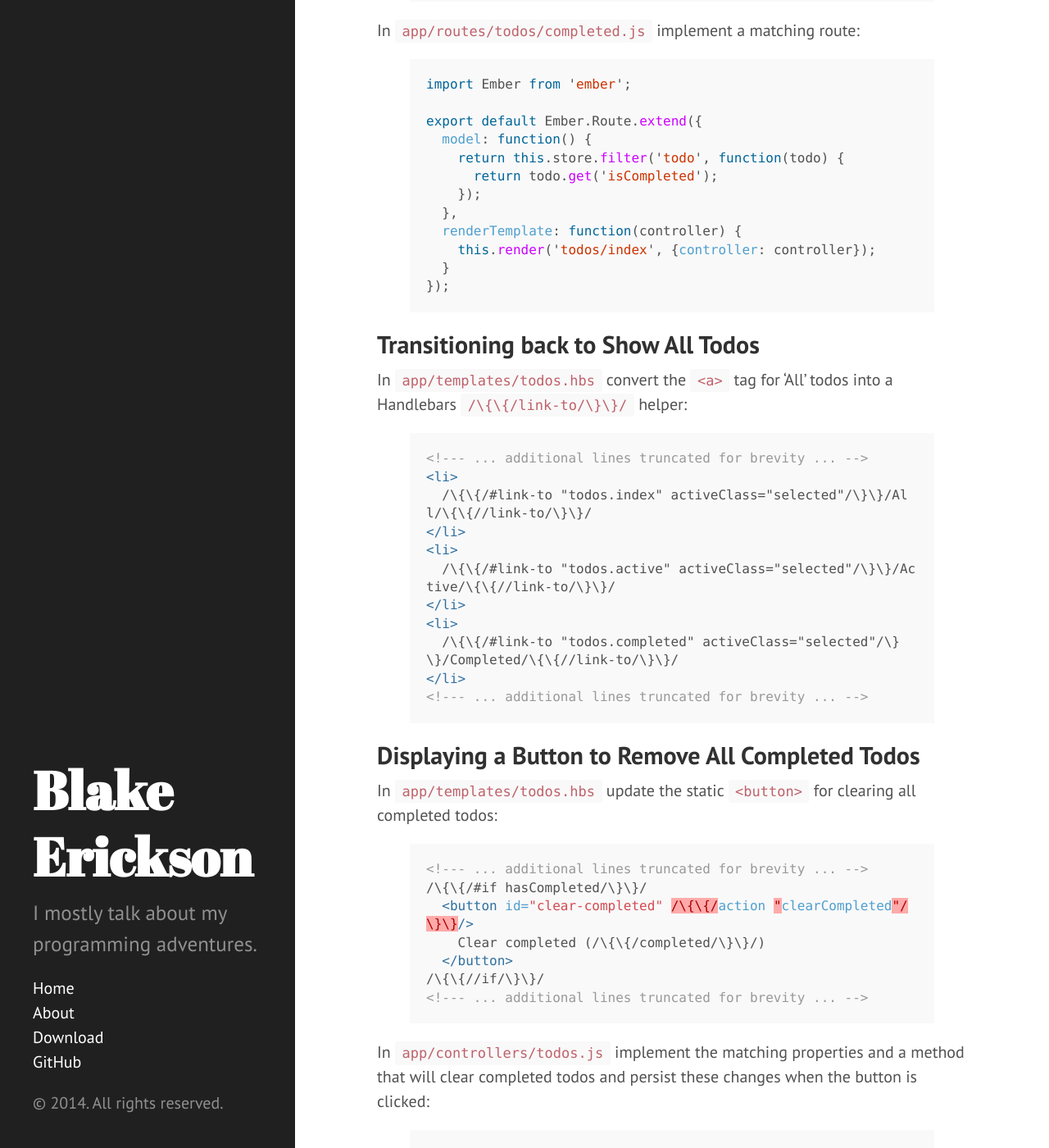
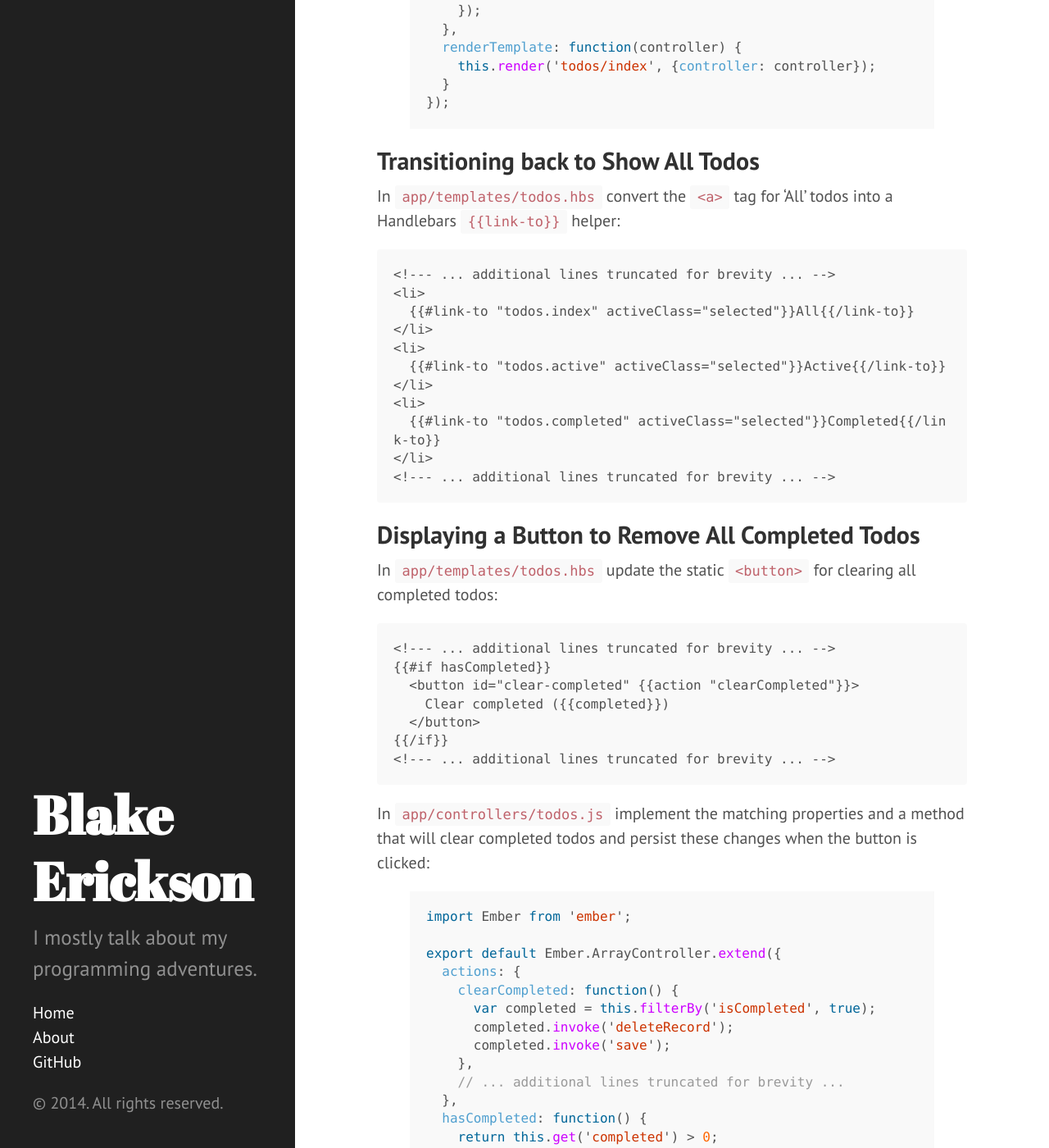
Before and after one commit to oblakeerickson/blakeerickson, a Jekyll site: the page built from _posts/2014-06-17-ember-cli-todomvc-tutorial.md, in a window 1280 px wide and 1400 px high, scrolled down 13883 px. Shown: the whole window at 82% size. Built offline with Jekyll 4.4.1, drawn with Linux system fonts in a browser that asks for light colours; Markdown is read by kramdown in place of the engine named in the settings; some of the changed text lies outside the part shown.

Commit message:
imported in more posts

```diff
--- a/_includes/sidebar.html
+++ b/_includes/sidebar.html
@@ -26,7 +26,6 @@
         {% endif %}
       {% endfor %}
 
-      <li class="sidebar-nav-item"><a href="{{ site.github.repo }}/archive/v{{ site.version }}.zip">Download</a></li>
       <li class="sidebar-nav-item"><a href="{{ site.github.repo }}">GitHub</a></li>
     </ul>
 
--- a/_posts/2014-06-16-ember-cli-todomvc-tutorial.md
+++ b/_posts/2014-06-17-ember-cli-todomvc-tutorial.md
@@ -127,9 +127,10 @@ Now copy the entire contents of the `app/templates/applicaiton.hbs` file into a
 
 Then replace the entire contents of the `app/templates/application.hbs` file with:
 
-{% highlight js %}
-/\{\{/outlet/\}\}/
-{% endhighlight %}
+{% raw %}
+    {{outlet}}
+{% endraw %}
+
 Now go back to your web browser and make sure everything still loaded okay.
 
 ## Modeling Data
@@ -137,27 +138,27 @@ Now go back to your web browser and make sure everything still loaded okay.
 Before we create our model we need to edit `Brocfile.js` so that ember-data will work:
 
 {% highlight js %}
-    app.import({
-      development: 'vendor/ember-data/ember-data.js',
-      production:  'vendor/ember-data/ember-data.prod.js'
-    }, {
-      'ember-data': [
-        'default'
-      ]
-    });
+app.import({
+  development: 'vendor/ember-data/ember-data.js',
+  production:  'vendor/ember-data/ember-data.prod.js'
+}, {
+  'ember-data': [
+    'default'
+  ]
+});
 {% endhighlight %}
 
 Create a file at `js/models/todo.js` and put the following code inside:
 
 {% highlight js %}
-    import DS from 'ember-data';
+import DS from 'ember-data';
 
-    var Todo = DS.Model.extend({
-      title: DS.attr('string'),
-      isCompleted: DS.attr('boolean')
-    });
+var Todo = DS.Model.extend({
+  title: DS.attr('string'),
+  isCompleted: DS.attr('boolean')
+});
 
-    export default Todo;
+export default Todo;
 {% endhighlight %}
 
 ## Using Fixtures
@@ -220,13 +221,13 @@ Now we need to add some handlebar code to our `app/templates/todos.hbs` template
 {% highlight html %}
 <!--- ... additional lines truncated for brevity ... -->
 <ul id="todo-list">
-  /\{\{/#each/\}\}/
+  {{ "{{#each" }}}}
     <li>
       <input type="checkbox" class="toggle">
-      <label>/\{\{/title/\}\}/</label>
+      <label>{{ "{{title" }}}}</label>
       <button class="destroy"></button>
     </li>
-  /\{\{//each/\}\}/
+  {{ "{{/each" }}}}
 </ul>
 <!--- ... additional lines truncated for brevity ... -->
 {% endhighlight %}
@@ -235,27 +236,27 @@ Now we need to add some handlebar code to our `app/templates/todos.hbs` template
 
 Update the `<li>` tag in `app/templates/todos.hbs`:
 
-{% highlight html %}
-<!--- ... additional lines truncated for brevity ... -->
-<li /\{\{/bind-attr class="isCompleted:completed"/\}\}/>
-  <input type="checkbox" class="toggle">
-  <label>/\{\{/title/\}\}/</label>
-  <button class="destroy"></button>
-</li>
-<!--- ... additional lines truncated for brevity ... -->
-{% endhighlight %}
+{% raw %}
+    <!--- ... additional lines truncated for brevity ... -->
+    <li {{bind-attr class="isCompleted:completed"}}>
+      <input type="checkbox" class="toggle">
+      <label>{{title}}</label>
+      <button class="destroy"></button>
+    </li>
+    <!--- ... additional lines truncated for brevity ... -->
+{% endraw %}
 
 ## Creating a New Model Instance
 
-At the top of `app/templates/todos.hbs` replace the new todo `<input>` with an `/\{\{/input/\}\}/` helper:
+At the top of `app/templates/todos.hbs` replace the new todo `<input>` with an `{{ "{{input" }}}}` helper:
 
-{% highlight html %}
-<!--- ... additional lines truncated for brevity ... -->
-<h1>todos</h1>
-/\{\{/input type="text" id="new-todo" placeholder="What needs to be done?"
-          value=newTitle action="createTodo"/\}\}/
-<!--- ... additional lines truncated for brevity ... -->
-{% endhighlight %}
+{% raw %}
+    <!--- ... additional lines truncated for brevity ... -->
+    <h1>todos</h1>
+    {{input type="text" id="new-todo" placeholder="What needs to be done?"
+              value=newTitle action="createTodo"}}
+    <!--- ... additional lines truncated for brevity ... -->
+{% endraw %}
 
 Inside of the `app/controllers/` folder create a new file called: `todos.js` and put the following code inside of it:
 
@@ -289,15 +290,15 @@ export default Ember.ArrayController.extend({
 
 Inside the `app/templates/todos.hbs` template replace the `<input>` tag for the checkbox with:
 
-{% highlight html %}
-/\{\{/#each/\}\}/
-  <li /\{\{/bind-attr class="isCompleted:completed"/\}\}/>
-    /\{\{/input type="checkbox" checked=isCompleted class="toggle"/\}\}/
-    <label>/\{\{/title/\}\}/</label>
-    <button class="destroy"></button>
-  </li>
-/\{\{//each/\}\}/
-{% endhighlight %}
+{% raw %}
+    {{#each}}
+      <li {{bind-attr class="isCompleted:completed"}}>
+        {{input type="checkbox" checked=isCompleted class="toggle"}}
+        <label>{{title}}</label>
+        <button class="destroy"></button>
+      </li>
+    {{/each}}
+{% endraw %}
 
 Inside of the `app/controllers/` folder create a new file called: `todo.js`. And place the following code inside:
 
@@ -324,13 +325,13 @@ export default Ember.ObjectController.extend({
 
 Update the static count inside the `todo-count` span in the `app/templates/todos.hbs` template:
 
-{% highlight html %}
-<!--- ... additional lines truncated for brevity ... -->
-<span id="todo-count">
-  <strong>/\{\{/remaining/\}\}/</strong> /\{\{/inflection/\}\}/ left
-</span>
-<!--- ... additional lines truncated for brevity ... -->
-{% endhighlight %}
+{% raw %}
+    <!--- ... additional lines truncated for brevity ... -->
+    <span id="todo-count">
+      <strong>{{remaining}}</strong> {{inflection}} left
+    </span>
+    <!--- ... additional lines truncated for brevity ... -->
+{% endraw %}
 
 Add this to the `app/controllers/todos.js` file:
 
@@ -354,21 +355,21 @@ inflection: function() {
 
 Update `app/templates/todos.hbs` with the following code to enable toggling in and out of edit mode:
 
-{% highlight html %}
+{% raw %}
     <!--- ... additional lines truncated for brevity ... -->
-    /\{\{/#each itemController="todo"/\}\}/
-      <li /\{\{/bind-attr class="isCompleted:completed isEditing:editing"/\}\}/>
-        /\{\{/#if isEditing/\}\}/
+    {{#each itemController="todo"}}
+      <li {{bind-attr class="isCompleted:completed isEditing:editing"}}>
+        {{#if isEditing}}
           <input class="edit">
-        /\{\{/else/\}\}/
-          /\{\{/input type="checkbox" checked=isCompleted class="toggle"/\}\}/
-          <label /\{\{/action "editTodo" on="doubleClick"/\}\}/>/\{\{/title/\}\}/</label>
+        {{else}}
+          {{input type="checkbox" checked=isCompleted class="toggle"}}
+          <label {{action "editTodo" on="doubleClick"}}>{{title}}</label>
           <button class="destroy"></button>
-        /\{\{//if/\}\}/
+        {{/if}}
       </li>
-    /\{\{//each/\}\}/
+    {{/each}}
     <!--- ... additional lines truncated for brevity ... -->
-{% endhighlight %}
+{% endraw %}
 
 And then update our `app/controllers/todo.js` controller:
 
@@ -393,23 +394,23 @@ You can now double-click a todo to edit it.
 
 In `app/templates/todos.hbs` change out the static input tag under if editing:
 
-{% highlight html %}
+{% raw %}
     <!--- ... additional lines truncated for brevity ... -->
-    /\{\{/#if isEditing/\}\}/
-      /\{\{/input class="edit" value=title focus-out="acceptChanges" insert-newline="acceptChanges" autofocus="autofocus"/\}\}/
-    /\{\{/else/\}\}/
+    {{#if isEditing}}
+      {{input class="edit" value=title focus-out="acceptChanges" insert-newline="acceptChanges" autofocus="autofocus"}}
+    {{else}}
     <!--- ... additional lines truncated for brevity ... -->
-{% endhighlight %}
+{% endraw %}
 
 ## Deleting a Model
 
 In `app/templates/todos.hbs` update the delete button:
 
-{% highlight html %}
+{% raw %}
     <!--- ... additional lines truncated for brevity ... -->
-    <button /\{\{/action "removeTodo"/\}\}/ class="destroy"></button>
+    <button {{action "removeTodo"}} class="destroy"></button>
     <!--- ... additional lines truncated for brevity ... -->
-{% endhighlight %}
+{% endraw %}
 
 In `app/controllers/todo.js` add the `removeTodo` action:
 
@@ -444,17 +445,17 @@ Now you can delete todos.
 
 Inside of `app/templates/todos.hbs` move the entire contents of `<ul id="todo-list"` section into a new template called: `app/templates/todos/index.hbs`.
 
-Within `app/templates/todos.hbs` place a Handlebars `/\{\{/outlet/\}\}/` helper where the `<ul>` was previously:
+Within `app/templates/todos.hbs` place a Handlebars `{{ "{{outlet" }}}}` helper where the `<ul>` was previously:
 
-{% highlight html %}
-<!--- ... additional lines truncated for brevity ... -->
-<section id="main">
-  /\{\{/outlet/\}\}/
+{% raw %}
+    <!--- ... additional lines truncated for brevity ... -->
+    <section id="main">
+      {{outlet}}
 
-  <input type="checkbox" id="toggle-all">
-</section>
-<!--- ... additional lines truncated for brevity ... -->
-{% endhighlight %}
+      <input type="checkbox" id="toggle-all">
+    </section>
+    <!--- ... additional lines truncated for brevity ... -->
+{% endraw %}
 
 In `app/router.js` change the `todos` mapping with an additional empty function parameter so it can accept child routes:
 
@@ -482,21 +483,21 @@ export default Ember.Route.extend({
 
 ## Transitioning to Show Only Incomplete Todos
 
-In `app/templates/todos.hbs` convert the `<a>` tag for 'Active' todos into a Handlebars `/\{\{/link-to/\}\}/` helper:
+In `app/templates/todos.hbs` convert the `<a>` tag for 'Active' todos into a Handlebars `{{link-to}}` helper:
 
-{% highlight html %}
-<!--- ... additional lines truncated for brevity ... -->
-<li>
-  <a href="all">All</a>
-</li>
-<li>
-  /\{\{/#link-to "todos.active" activeClass="selected"/\}\}/Active/\{\{//link-to/\}\}/
-</li>
-<li>
-  <a href="completed">Completed</a>
-</li>
-<!--- ... additional lines truncated for brevity ... -->
-{% endhighlight %}
+{% raw %}
+    <!--- ... additional lines truncated for brevity ... -->
+    <li>
+      <a href="all">All</a>
+    </li>
+    <li>
+      {{#link-to "todos.active" activeClass="selected"}}Active{{/link-to}}
+    </li>
+    <li>
+      <a href="completed">Completed</a>
+    </li>
+    <!--- ... additional lines truncated for brevity ... -->
+{% endraw %}
 
 In `app/router.js` update the router to recognize this new path:
 
@@ -529,21 +530,21 @@ export default Ember.Route.extend({
 
 ## Transitioning to Show Only Complete Todos
 
-In `app/templates/todos.hbs` convert the `<a>` tag for 'Completed' todos into a Handlebars `/\{\{/link-to/\}\}/` helper:
+In `app/templates/todos.hbs` convert the `<a>` tag for 'Completed' todos into a Handlebars `{{link-to}}` helper:
 
-{% highlight html %}
+{% raw %}
     <!--- ... additional lines truncated for brevity ... -->
     <li>
       <a href="all">All</a>
     </li>
     <li>
-      /\{\{/#link-to "todos.active" activeClass="selected"/\}\}/Active/\{\{//link-to/\}\}/
+      {{#link-to "todos.active" activeClass="selected"}}Active{{/link-to}}
     </li>
     <li>
-      /\{\{/#link-to "todos.completed" activeClass="selected"/\}\}/Completed/\{\{//link-to/\}\}/
+      {{#link-to "todos.completed" activeClass="selected"}}Completed{{/link-to}}
     </li>
     <!--- ... additional lines truncated for brevity ... -->
-{% endhighlight %}
+{% endraw %}
 
 In `app/router.js` update the router to recognize this new path:
 
@@ -575,35 +576,35 @@ export default Ember.Route.extend({
 
 ## Transitioning back to Show All Todos
 
-In `app/templates/todos.hbs` convert the `<a>` tag for 'All' todos into a Handlebars `/\{\{/link-to/\}\}/` helper:
+In `app/templates/todos.hbs` convert the `<a>` tag for 'All' todos into a Handlebars `{{ "{{link-to" }}}}` helper:
 
-{% highlight html %}
-<!--- ... additional lines truncated for brevity ... -->
-<li>
-  /\{\{/#link-to "todos.index" activeClass="selected"/\}\}/All/\{\{//link-to/\}\}/
-</li>
-<li>
-  /\{\{/#link-to "todos.active" activeClass="selected"/\}\}/Active/\{\{//link-to/\}\}/
-</li>
-<li>
-  /\{\{/#link-to "todos.completed" activeClass="selected"/\}\}/Completed/\{\{//link-to/\}\}/
-</li>
-<!--- ... additional lines truncated for brevity ... -->
-{% endhighlight %}
+{% raw %}
+    <!--- ... additional lines truncated for brevity ... -->
+    <li>
+      {{#link-to "todos.index" activeClass="selected"}}All{{/link-to}}
+    </li>
+    <li>
+      {{#link-to "todos.active" activeClass="selected"}}Active{{/link-to}}
+    </li>
+    <li>
+      {{#link-to "todos.completed" activeClass="selected"}}Completed{{/link-to}}
+    </li>
+    <!--- ... additional lines truncated for brevity ... -->
+{% endraw %}
 
 ## Displaying a Button to Remove All Completed Todos
 
 In `app/templates/todos.hbs` update the static `<button>` for clearing all completed todos:
 
-{% highlight html %}
-<!--- ... additional lines truncated for brevity ... -->
-/\{\{/#if hasCompleted/\}\}/
-  <button id="clear-completed" /\{\{/action "clearCompleted"/\}\}/>
-    Clear completed (/\{\{/completed/\}\}/)
-  </button>
-/\{\{//if/\}\}/
-<!--- ... additional lines truncated for brevity ... -->
-{% endhighlight %}
+{% raw %}
+    <!--- ... additional lines truncated for brevity ... -->
+    {{#if hasCompleted}}
+      <button id="clear-completed" {{action "clearCompleted"}}>
+        Clear completed ({{completed}})
+      </button>
+    {{/if}}
+    <!--- ... additional lines truncated for brevity ... -->
+{% endraw %}
 
 In `app/controllers/todos.js` implement the matching properties and a method that will clear completed todos and persist these changes when the button is clicked:
 
@@ -630,16 +631,16 @@ export default Ember.ArrayController.extend({
 {% endhighlight %}
 ## Indicating When All Todos Are Complete
 
-In `app/templates/todos.hbs` replace the static checkbox `<input>` with an `/\{\{/input/\}\}/`:
+In `app/templates/todos.hbs` replace the static checkbox `<input>` with an `{{ "{{input" }}}}`:
 
-{% highlight html %}
-<!--- ... additional lines truncated for brevity ... -->
-<section id="main">
-  /\{\{/outlet/\}\}/
-  /\{\{/input type="checkbox" id="toggle-all" checked=allAreDone/\}\}/
-</section>
-<!--- ... additional lines truncated for brevity ... -->
-{% endhighlight %}
+{% raw %}
+    <!--- ... additional lines truncated for brevity ... -->
+    <section id="main">
+      {{outlet}}
+      {{input type="checkbox" id="toggle-all" checked=allAreDone}}
+    </section>
+    <!--- ... additional lines truncated for brevity ... -->
+{% endraw %}
 
 In `app/controllers/todos.js` implement the matching `allAreDone` property:
 
```
Also changed, not shown: _posts/2014-03-04-learning-backbonejs.md (added, +14 -0 lines), _posts/2014-03-05-playing-with-the-help-scout-api.md (added, +12 -0 lines), _posts/2014-03-06-building-large-scale-backbone-applications.md (added, +8 -0 lines), _posts/2014-03-07-my-first-backbone-app.md (added, +18 -0 lines), _posts/2014-03-24-ember-and-the-future-of-the-web.md (added, +14 -0 lines), _posts/2014-03-26-building-an-app-with-ember-app-kit.md (added, +8 -0 lines), _posts/2014-04-10-intro-to-ember-at-linkedin.md (added, +8 -0 lines), _posts/2014-05-27-adequatly-industrious.md (added, +8 -0 lines), _posts/2014-05-28-polishing.md (added, +14 -0 lines), _posts/2014-07-07-ember-cli-todomvc-rails-backend-tutorial.md (+2 -0 lines).
